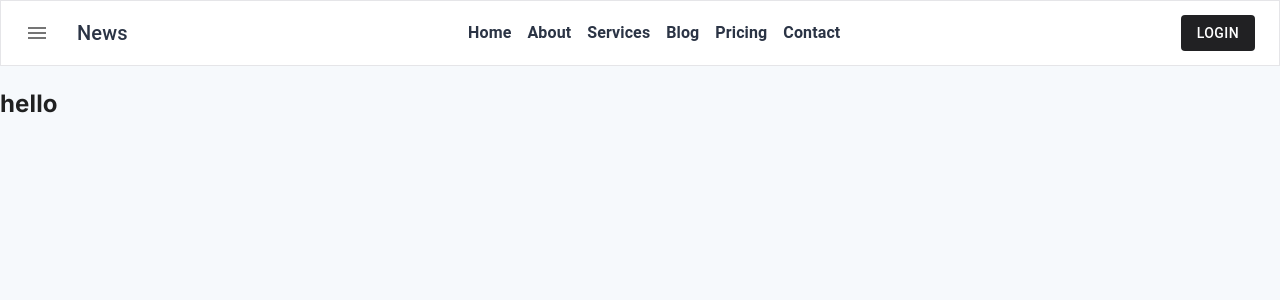
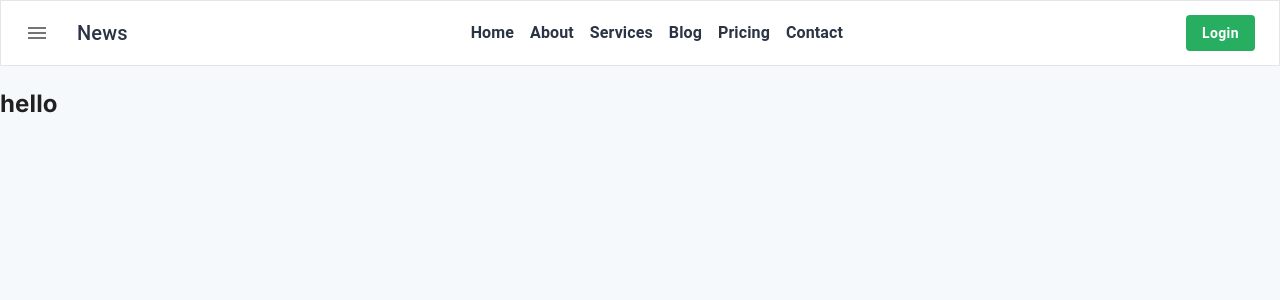
Before and after one commit to rakibul-dev/sweet_homes, a Next.js app: page / in a window 1280 px wide. Shown: the top 300 px of the page. Built offline with nearby package versions, Linux system fonts and the light colour scheme.

Commit message:
chore: mui theme updated

```diff
--- a/src/theme/component/Button/ButtonOverride.js
+++ b/src/theme/component/Button/ButtonOverride.js
@@ -3,7 +3,8 @@ const MuiButtonBase = {
     root: {
       // Some CSS
       fontSize: "1rem",
-      textTransform: "Capitalize",
+      textTransform: "Uppercase",
+
       //   borderRadius: "5px",
     },
   },
--- a/src/theme/component/Typography/MuiTypography.js
+++ b/src/theme/component/Typography/MuiTypography.js
@@ -5,7 +5,6 @@ const MuiTypography = {
       // Some CSS
       letterSpacing: "1px",
       lineHeight: "100%",
-      fontWeight: "bold",
     },
   },
 };
--- a/src/theme/theme.js
+++ b/src/theme/theme.js
@@ -15,6 +15,10 @@ let theme = createTheme({
   },
   typography: {
     fontFamily: `"Roboto", "Helvetica", "Arial", sans-serif`,
+    button: {
+      textTransform: "none",
+      fontWeight: "bold",
+    },
   },
   palette: {
     // mode: "dark",
@@ -22,7 +26,8 @@ let theme = createTheme({
       default: "#f6f9fcff",
     },
     primary: {
-      main: "#212123ff",
+      main: "#27ae60",
+      contrastText: "#fff", //button text white instead of black
     },
   },
   // shadows: ["none"],
```
